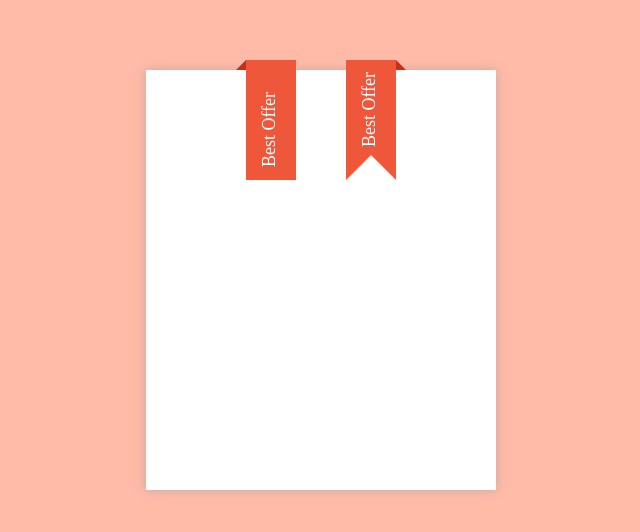
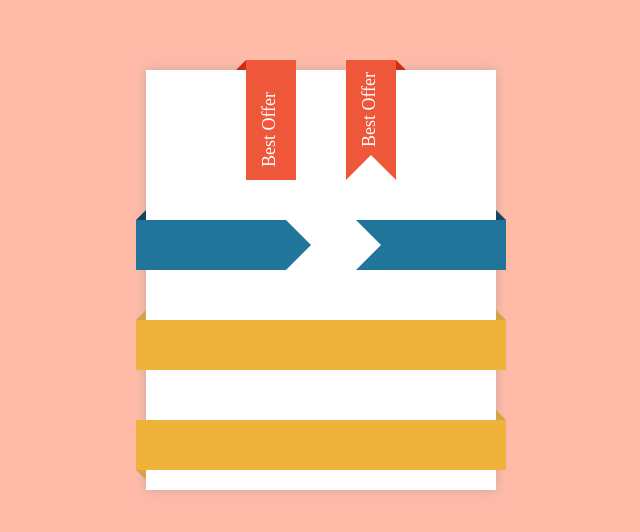
Before and after one commit to aamir12/css-ribbons, a plain HTML site: page ribbon.html in a window 1280 px wide. Shown: the part 120-652 px from the top of the page, without its empty margins (319-959 px from the left). Drawn offline with Linux system fonts and the light colour scheme.

Commit message:
add different ribbons shapes

```diff
--- a/style.css
+++ b/style.css
@@ -102,14 +102,127 @@ body {
 }
 
 /* .ribbon-3 */
+
 .ribbon-3 {
+  width: 150px;
+  height: 50px;
+  background-color: #21759a;
+  top: 150px;
+  left: -10px;
 }
+
+.ribbon-3:before {
+  position: absolute;
+  content: "";
+  border-left: solid 5px transparent;
+  border-right: solid 5px #14455b;
+  border-top: solid 5px transparent;
+  border-bottom: solid 5px #14455b;
+  top: -10px;
+  left: 0px;
+}
+
+.ribbon-3:after {
+  position: absolute;
+  content: "";
+  border-left: solid 25px #21759a;
+  border-right: solid 25px transparent;
+  border-top: solid 25px transparent;
+  border-bottom: solid 25px transparent;
+  top: 0px;
+  right: -50px;
+}
+
 /* .ribbon-4 */
+
 .ribbon-4 {
+  width: 150px;
+  height: 50px;
+  background-color: #21759a;
+  top: 150px;
+  right: -10px;
 }
+
+.ribbon-4:before {
+  position: absolute;
+  content: "";
+  border-left: solid 5px #14455b;
+  border-right: solid 5px transparent;
+  border-top: solid 5px transparent;
+  border-bottom: solid 5px #14455b;
+  top: -10px;
+  right: 0px;
+}
+
+.ribbon-4:after {
+  position: absolute;
+  content: "";
+  border-left: solid 25px #fff;
+  border-right: solid 25px #21759a;
+  border-top: solid 25px #21759a;
+  border-bottom: solid 25px #21759a;
+  top: 0px;
+  left: 0px;
+}
+
 /* .ribbon-5 */
 .ribbon-5 {
+  width: 370px;
+  height: 50px;
+  background-color: #efb33b;
+  top: 250px;
+  left: -10px;
 }
+
+.ribbon-5:before {
+  position: absolute;
+  content: "";
+  border-left: solid 5px transparent;
+  border-right: solid 5px #d4a547;
+  border-top: solid 5px transparent;
+  border-bottom: solid 5px #d4a547;
+  top: -10px;
+  left: 0px;
+}
+
+.ribbon-5:after {
+  position: absolute;
+  content: "";
+  border-left: solid 5px #d4a547;
+  border-right: solid 5px transparent;
+  border-top: solid 5px transparent;
+  border-bottom: solid 5px #d4a547;
+  top: -10px;
+  right: 0px;
+}
+
 /* .ribbon-6 */
 .ribbon-6 {
+  width: 370px;
+  height: 50px;
+  background-color: #efb33b;
+  top: 350px;
+  left: -10px;
 }
+
+.ribbon-6:before {
+  position: absolute;
+  content: "";
+  border-left: solid 5px transparent;
+  border-right: solid 5px #d4a547;
+  border-top: solid 5px #d4a547;
+  border-bottom: solid 5px transparent;
+  bottom: -10px;
+  left: 0px;
+}
+
+.ribbon-6:after {
+  position: absolute;
+  content: "";
+  border-left: solid 5px #d4a547;
+  border-right: solid 5px transparent;
+  border-top: solid 5px transparent;
+  border-bottom: solid 5px #d4a547;
+  top: -10px;
+  right: 0px;
+}
```
